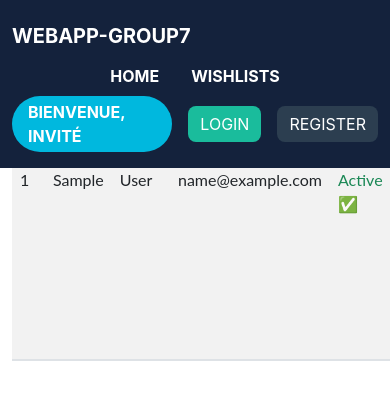
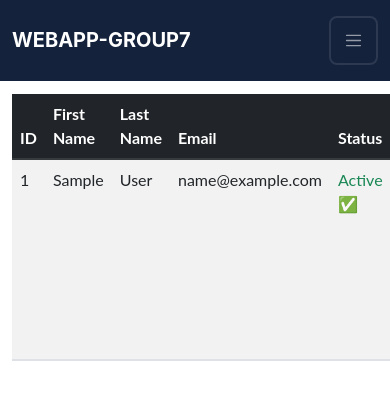
Before and after one commit to tchadelicard/webapp-equipe7, a Symfony app: template server/templates/admin/users.html.twig in a window 390 px wide; the page is wider, and only the part inside the window is pictured. Shown: the top 420 px of that part. Run offline with Twig, Linux system fonts and the light colour scheme; the template is opened without the code that fills it: most values are stand-ins (such as "Sample title", 1, 10 or a date in 2020); some libraries are stand-ins or nearby versions.

Commit message:
responsive navbar

```diff
--- a/server/templates/partials/_header.html.twig
+++ b/server/templates/partials/_header.html.twig
@@ -1,27 +1,41 @@
-<!-- Navigation-->
-<nav class="navbar navbar-expand-lg text-uppercase fixed-top" id="mainNav" style="background:#14223C">
-    <div class="container d-flex justify-content-between align-items-center">
+<!-- Navigation -->
+<nav class="navbar navbar-expand-lg navbar-dark fixed-top" id="mainNav" style="background:#14223C">
+    <div class="container">
         <!-- Logo -->
-        <a class="navbar-brand" href="{{ path('app_home') }}">WEBAPP-GROUP7</a>
+        <a class="navbar-brand ml-2 " href="{{ path('app_home') }}">WEBAPP-GROUP7</a>
 
-        <!-- Centered Navigation Links -->
-        <div class="d-flex justify-content-center flex-grow-1">
-            <ul class="nav justify-content-center">
-                <li><a href="{{ path('app_home') }}" class="nav-link px-3 text-white">Home</a></li>
-                <li><a href="{{ path('app_wishlist_list') }}" class="nav-link px-3 text-white">Wishlists</a></li>
+        <!-- Bouton burger (toggler) visible sur mobile -->
+        <button class="navbar-toggler" type="button" data-bs-toggle="collapse" data-bs-target="#navbarResponsive"
+                aria-controls="navbarResponsive" aria-expanded="false" aria-label="Toggle navigation">
+            <!-- Icône burger -->
+            <span class="navbar-toggler-icon"></span>
+        </button>
+
+        <!-- Contenu de la navbar qui va se replier sur mobile -->
+        <div class="collapse navbar-collapse" id="navbarResponsive">
+            <!-- Liens de navigation au centre -->
+            <ul class="navbar-nav mx-auto">
+                <li class="nav-item">
+                    <a class="nav-link text-white" href="{{ path('app_home') }}">Home</a>
+                </li>
+                <li class="nav-item">
+                    <a class="nav-link text-white" href="{{ path('app_wishlist_list') }}">Wishlists</a>
+                </li>
                 {% if is_granted('ROLE_ADMIN') %}
-                    <li><a href="{{ path('app_admin_dashboard') }}" class="nav-link px-3 text-warning">Admin Dashboard</a></li>
-                    <li><a href="{{ path('app_admin_users') }}" class="nav-link px-3 text-warning">User Management</a></li>
+                    <li class="nav-item">
+                        <a class="nav-link text-warning" href="{{ path('app_admin_dashboard') }}">Admin Dashboard</a>
+                    </li>
+                    <li class="nav-item">
+                        <a class="nav-link text-warning" href="{{ path('app_admin_users') }}">User Management</a>
+                    </li>
                 {% endif %}
             </ul>
-        </div>
 
-        <!-- User Info and Auth Buttons -->
+            <!-- Section de droite : User Info & Auth Buttons -->
             <div class="d-flex align-items-center gap-3">
                 <div class="rounded-pill text-white px-3 py-1" style="background:#00B8DE">
                     Bienvenue, {{ app.user ? app.user.firstName : 'Invité' }}
                 </div>
-
                 {% if not app.user %}
                     <a href="{{ path('app_login') }}" class="btn btn-primary" style="border:none;">Login</a>
                     <a href="{{ path('app_register') }}" class="btn btn-secondary" style="border:none;">Register</a>
@@ -30,4 +44,5 @@
                 {% endif %}
             </div>
         </div>
+    </div>
 </nav>
```
Lines whose indentation alone changed are shown as unchanged.
